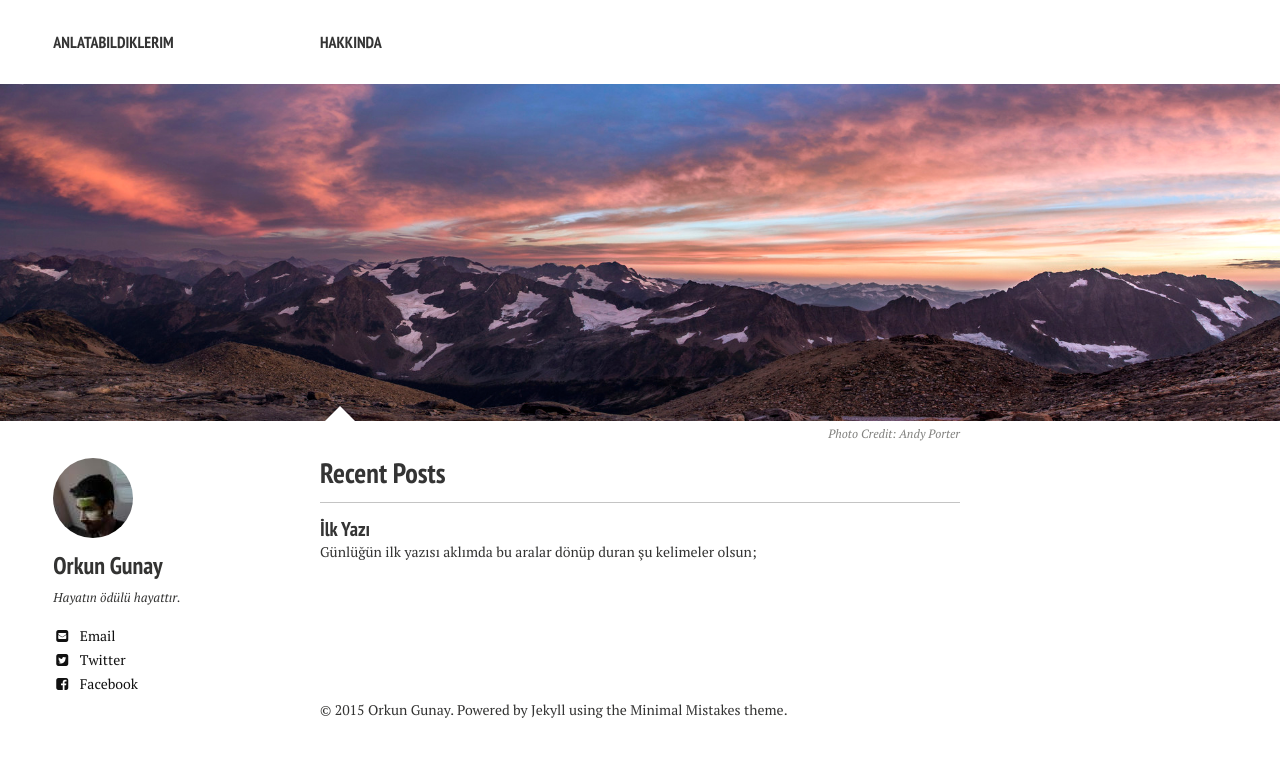
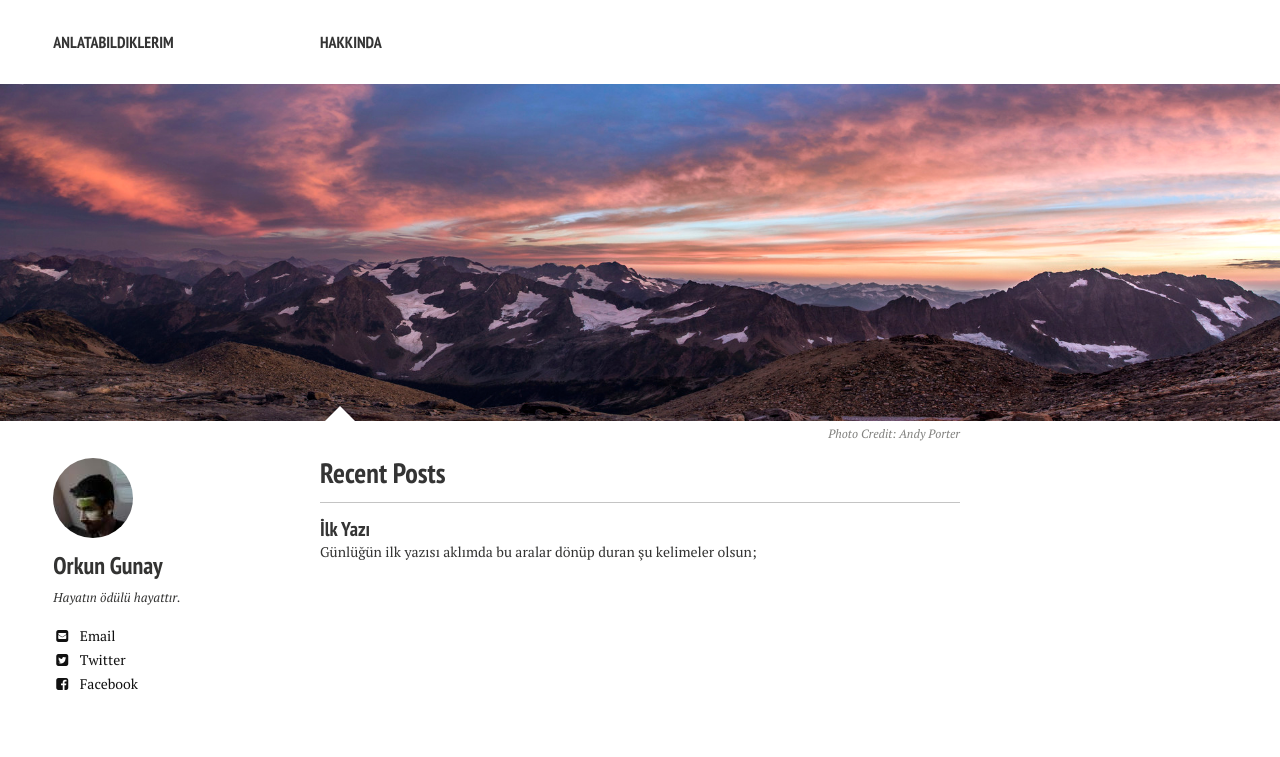
Before and after one commit to teomang/ogny.github.io, a Jekyll site: the page built from index.md, in a window 1280 px wide. Shown: the top 757 px of the page. Built offline with Jekyll 4.4.1, drawn with Linux system fonts in a browser that asks for light colours; nearby versions of some CDN libraries.

Commit message:
footer kapatildi.

```diff
--- a/_includes/_footer.html
+++ b/_includes/_footer.html
@@ -12,4 +12,4 @@
 </div><!-- /.google-ads -->
 {% endif %}
 
-<span>&copy; {{ site.time | date: '%Y' }} {{ site.owner.name }}. Powered by <a href="http://jekyllrb.com" rel="nofollow">Jekyll</a> using the <a href="http://mademistakes.com/minimal-mistakes/" rel="nofollow">Minimal Mistakes</a> theme.</span>
+<!-- <span>&copy; {{ site.time | date: '%Y' }} {{ site.owner.name }}. Powered by <a href="http://jekyllrb.com" rel="nofollow">Jekyll</a> using the <a href="http://mademistakes.com/minimal-mistakes/" rel="nofollow">Minimal Mistakes</a> theme.</span> -->
```
